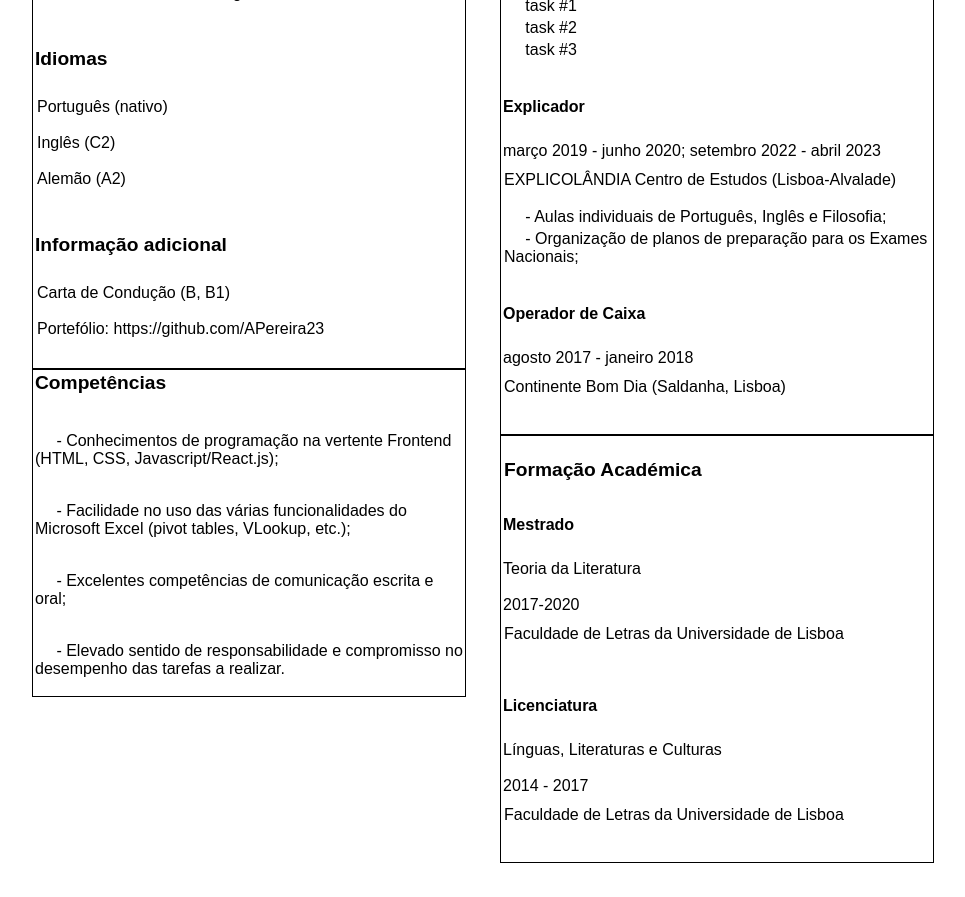
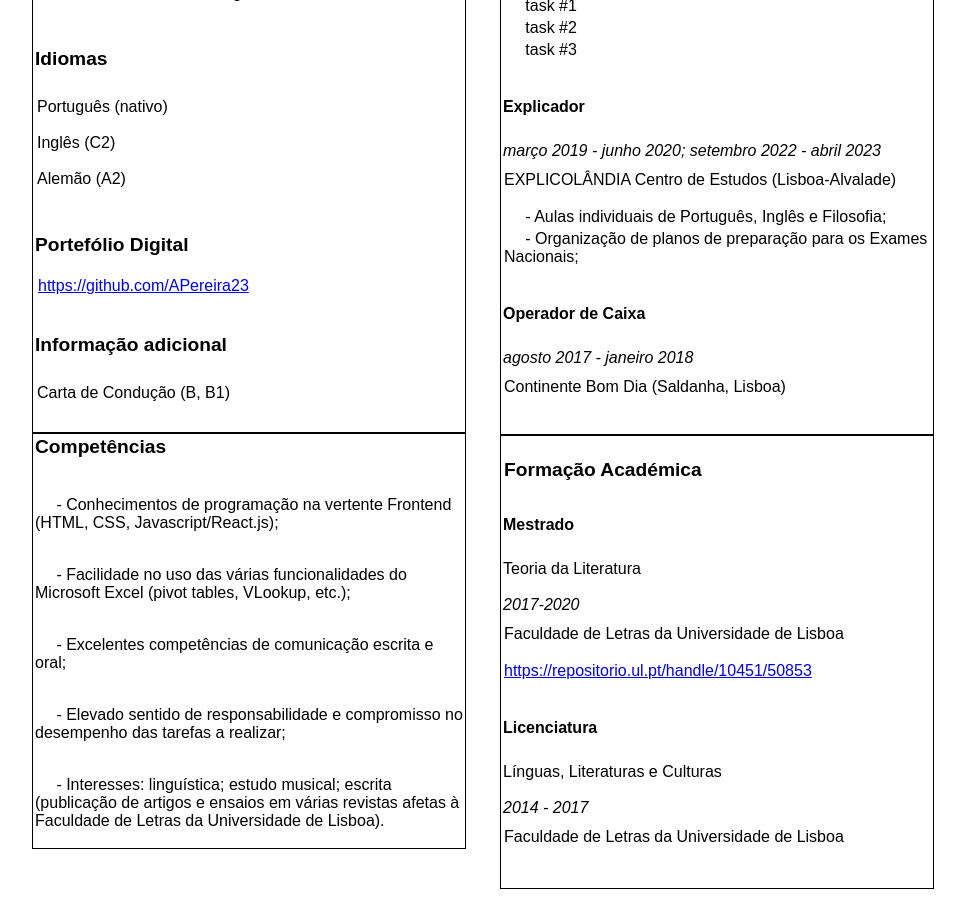
Before and after one commit to APereira23/curriculum-vitae-builder, a React (Create React App) app: page / in a window 1280 px wide. Shown: the part 440-1337 px from the top of the page, without its empty margins (158-1123 px from the left). Before the commit the page ends 1311 px from the top, so only its background shows below. Built offline with nearby package versions, Linux system fonts and the light colour scheme.

Commit message:
made conditional rules for hyperlinks

```diff
--- a/src/App.css
+++ b/src/App.css
@@ -67,6 +67,7 @@
 
 .job-when {
   padding: 0.5rem 0;
+  font-style: italic;
 }
 
 .job-where {
@@ -102,6 +103,7 @@
 
 .degree-when {
   padding: 0.5rem 0;
+  font-style: italic;
 }
 
 .degree-where {
--- a/src/Bio.js
+++ b/src/Bio.js
@@ -8,7 +8,12 @@ class Bio extends Component {
     this.state = {
       bio: bio
     }
+    this.isUrl = this.isUrl.bind(this);
+  }
 
+  isUrl(string) {
+    var regexp = /(ftp|http|https):\/\/(\w+:{0,1}\w*@)?(\S+)(:[0-9]+)?(\/|\/([\w#!:.?+=&%@!\-\/]))?/
+    return regexp.test(string);
   }
 
   render() {
@@ -24,16 +29,29 @@ class Bio extends Component {
                   </tr>
                   <tr>
                   {Object.entries(cat.contents).map((field) => {
-                    return (Number.isInteger(parseInt(field[0]))) ? (
+                    if (Number.isInteger(parseInt(field[0]))) { //checks if element has a key-prop combo, or is a single prop
+                      if (this.isUrl(field[1])) {
+                        return (
+                          <tr>
+                            <td>
+                              <a className="bio-prop" href={field[1]}>{field[1]}</a>
+                            </td>
+                          </tr>
+                        );
+                      }
+                      return (
                         <tr>
                           <td className="bio-prop">{field[1]}</td>
                         </tr>
-                    ) : (
+                        );
+                    } else {
+                      return (
                         <tr>
                           <td className="bio-key">{field[0]}:</td>
-                        <td className="bio-prop" >{field[1]}</td>
+                          <td className="bio-prop">{field[1]}</td>
                         </tr>
                       );
+                    }
                   })}
                   <br></br>
                   </tr>
--- a/src/Education.js
+++ b/src/Education.js
@@ -8,8 +8,8 @@ class Education extends Component {
     this.state = {
       education: education
     }
+  }
 
-  }
 
   render() {
     {console.clear()}
@@ -39,6 +39,11 @@ class Education extends Component {
                   <tr>
                     <td className="degree-where">{degree.where}</td>
                   </tr>
+                  <tr>
+                    <td>
+                      <a className="degree-link" href={degree.link}>{degree.link}</a>
+                    </td>
+                  </tr>
                 <br></br>
                 </>
               );
--- a/src/data.js
+++ b/src/data.js
@@ -21,11 +21,17 @@ const bio = [
     ]
   },
   {
+    title: "Portefólio Digital",
+    id: uniqid(),
+    contents: [
+      "https://github.com/APereira23",
+    ]
+  },
+  {
     title: "Informação adicional",
     id: uniqid(),
     contents: [
       "Carta de Condução (B, B1)",
-      "Portefólio: https://github.com/APereira23"
     ]
   }
 ];
@@ -68,6 +74,7 @@ const education = [
     course: "Teoria da Literatura",
     when: "2017-2020",
     where: "Faculdade de Letras da Universidade de Lisboa",
+    link: "https://repositorio.ul.pt/handle/10451/50853",
     id: uniqid(),
   },
   {
@@ -94,7 +101,11 @@ const skills = [
   },
   {
     id: uniqid(),
-    text: "- Elevado sentido de responsabilidade e compromisso no desempenho das tarefas a realizar."
+    text: "- Elevado sentido de responsabilidade e compromisso no desempenho das tarefas a realizar;"
+  },
+  {
+    id: uniqid(),
+    text: "- Interesses: linguística; estudo musical; escrita (publicação de artigos e ensaios em várias revistas afetas à Faculdade de Letras da Universidade de Lisboa)."
   }
 ];
 
```
Lines whose indentation alone changed are shown as unchanged.
